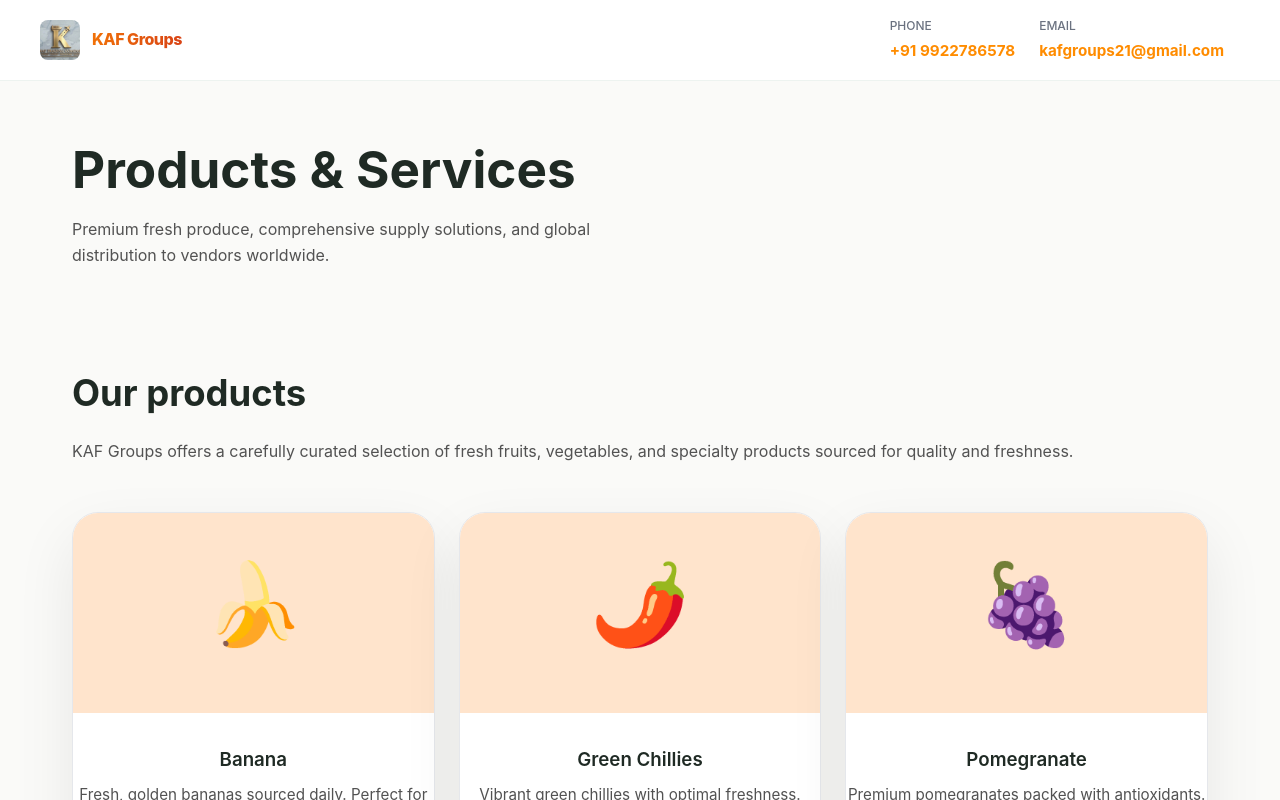
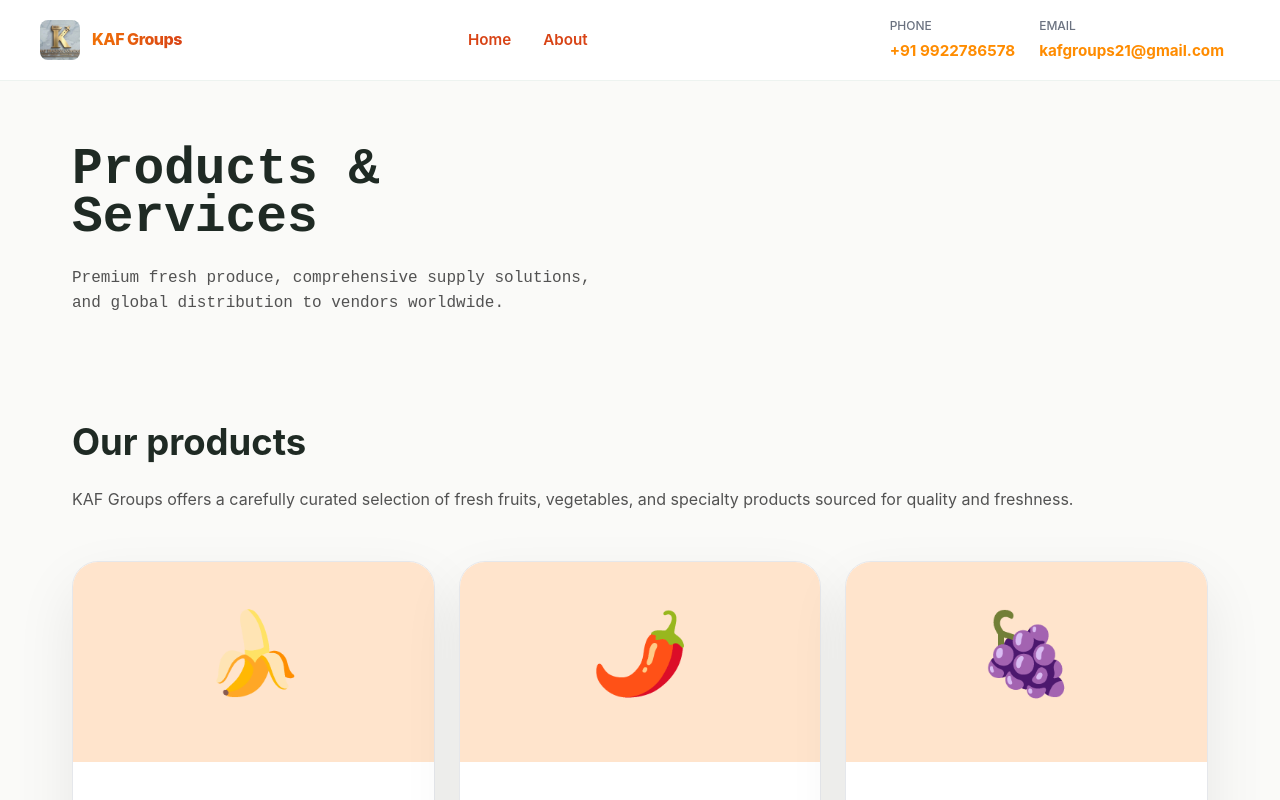
Before and after one commit to NavSay8794/KafGroupWebsite, a Next.js app: page /services in a window 1280 px wide. Shown: the top 800 px of the page. Built offline with nearby package versions, Linux system fonts and the light colour scheme.

Commit message:
Add desktop navigation links, apply monospace font to hero section

```diff
--- a/app/globals.css
+++ b/app/globals.css
@@ -255,12 +255,14 @@ main {
   margin: 0;
   font-size: clamp(2.6rem, 2.4rem + 1vw, 4.4rem);
   line-height: 0.95;
+  font-family: 'Courier New', Courier, monospace;
 }
 
 .hero-copy p {
   margin: 1.5rem 0 0;
   max-width: 44rem;
   color: #525252;
+  font-family: 'Courier New', Courier, monospace;
 }
 
 .hero-actions {
@@ -1047,6 +1049,10 @@ main {
     display: none;
   }
 
+  .primary-nav {
+    display: none;
+  }
+
   .menu-toggle {
     display: inline-flex;
   }
--- a/components/Header.tsx
+++ b/components/Header.tsx
@@ -31,11 +31,11 @@ export default function Header() {
         >
           {menuOpen ? 'Close' : 'Menu'}
         </button>
-{/*
+
         <nav className="primary-nav" aria-label="Primary navigation">
           <Link href="/" onClick={() => setMenuOpen(false)}>Home</Link>
           <Link href="/about" onClick={() => setMenuOpen(false)}>About</Link>
-        </nav> */}
+        </nav>
 
         <div className="header-contact" aria-label="Contact information">
           <div className="contact-item">
```
